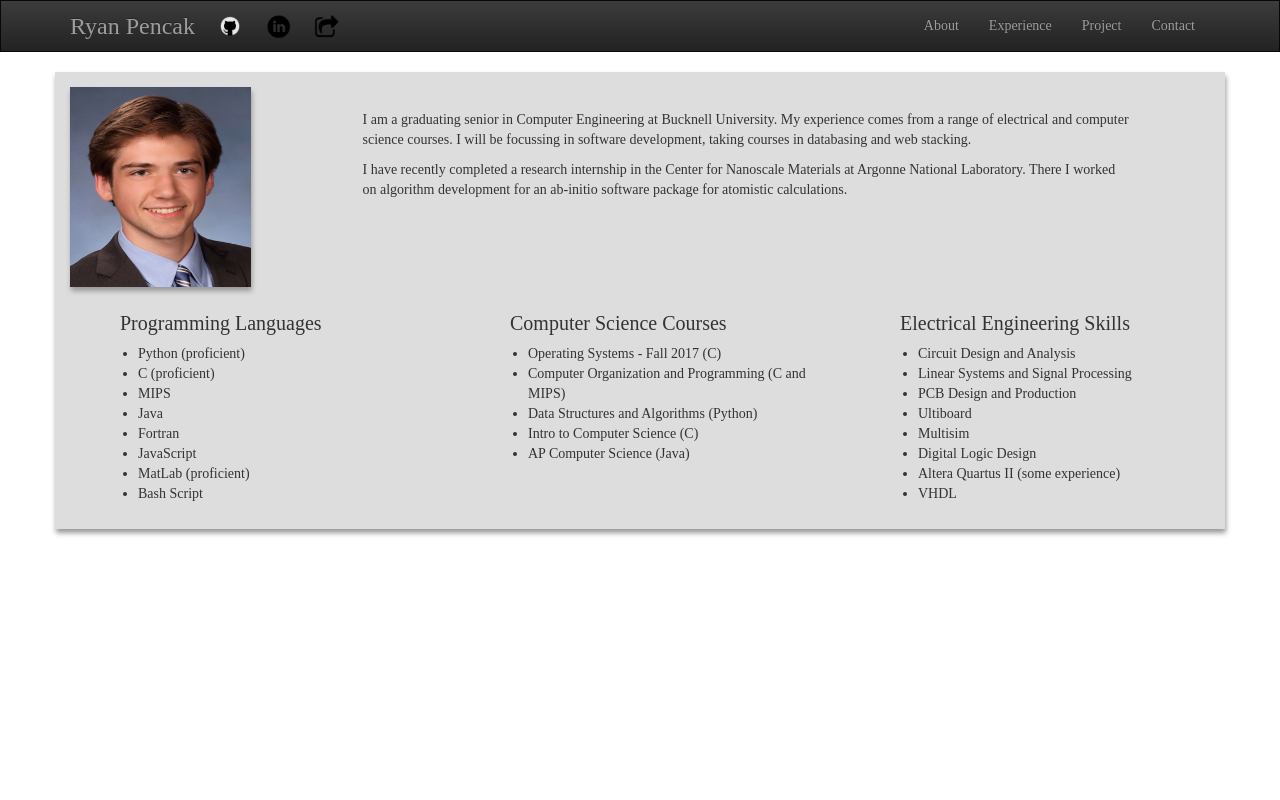
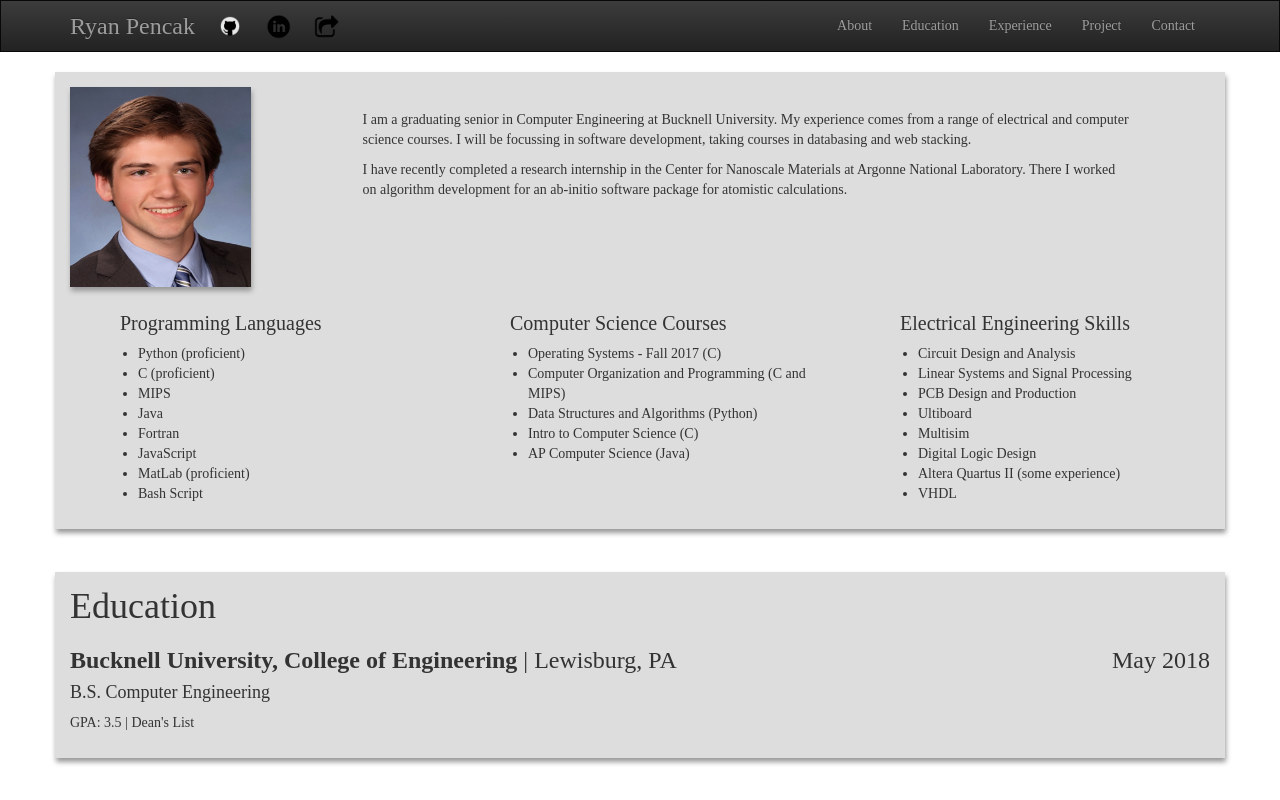
Before and after one commit to danielpencak/ryanPencak, a React (Create React App) app: page / in a window 1280 px wide. Built offline with nearby package versions, Linux system fonts and the light colour scheme.

Commit message:
Complete education

```diff
--- a/src/App/App.js
+++ b/src/App/App.js
@@ -2,6 +2,7 @@ import React, { Component } from 'react';
 import './App.css';
 import Header from '../Header/Header.js';
 import About from '../About/About.js';
+import Education from '../Education/Education.js';
 
 export default class App extends Component {
   render() {
@@ -9,6 +10,7 @@ export default class App extends Component {
       <div className="App">
           <Header />
           <About />
+          <Education />
       </div>
     );
   }
--- /dev/null
+++ b/src/Education/Education.css
@@ -0,0 +1,27 @@
+.Education span {
+  float: right;
+}
+
+.Education .container {
+  background-color: #DDD;
+  padding: 15px;
+  box-shadow: 1px 4px 5px #999;
+}
+
+.Education h1 {
+  margin: 0;
+  padding-left: 15px;
+}
+
+.Education h3 {
+  padding-left: 15px;
+  padding-right: 15px;
+}
+
+.Education h4 {
+  padding-left: 15px;
+}
+
+.Education p {
+  padding-left: 15px;
+}
--- /dev/null
+++ b/src/Education/Education.js
@@ -0,0 +1,22 @@
+import React, { Component } from 'react';
+import './Education.css';
+import { Grid, Row, Col } from 'react-bootstrap';
+
+export default class Education extends Component {
+  render() {
+    return (
+      <div className="Education">
+        <Grid>
+          <Row>
+            <Col>
+              <h1>Education</h1>
+              <h3><b>Bucknell University, College of Engineering</b> | Lewisburg, PA <span>May 2018</span></h3>
+              <h4>B.S. Computer Engineering</h4>
+              <p>GPA: 3.5 | Dean's List</p>
+            </Col>
+          </Row>
+        </Grid>
+      </div>
+    );
+  }
+}
--- a/src/Header/Header.js
+++ b/src/Header/Header.js
@@ -36,6 +36,7 @@ export default class Header extends Component {
           <Navbar.Collapse>
             <Nav pullRight>
               <NavItem eventKey={1} href="#">About</NavItem>
+              <NavItem eventKey={1} href="#">Education</NavItem>
               <NavItem eventKey={2} href="#">Experience</NavItem>
               <NavItem eventKey={3} href="#">Project</NavItem>
               <NavItem eventKey={4} href="#">Contact</NavItem>
```
